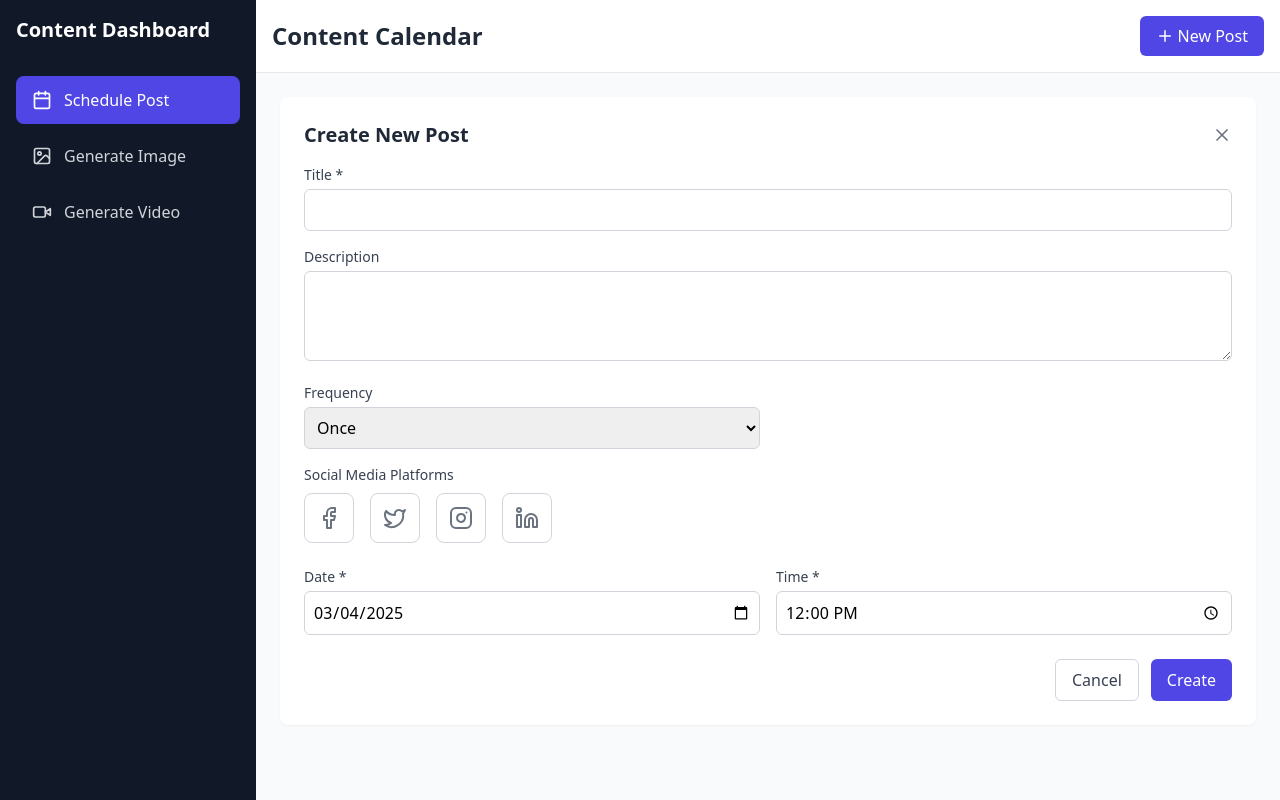
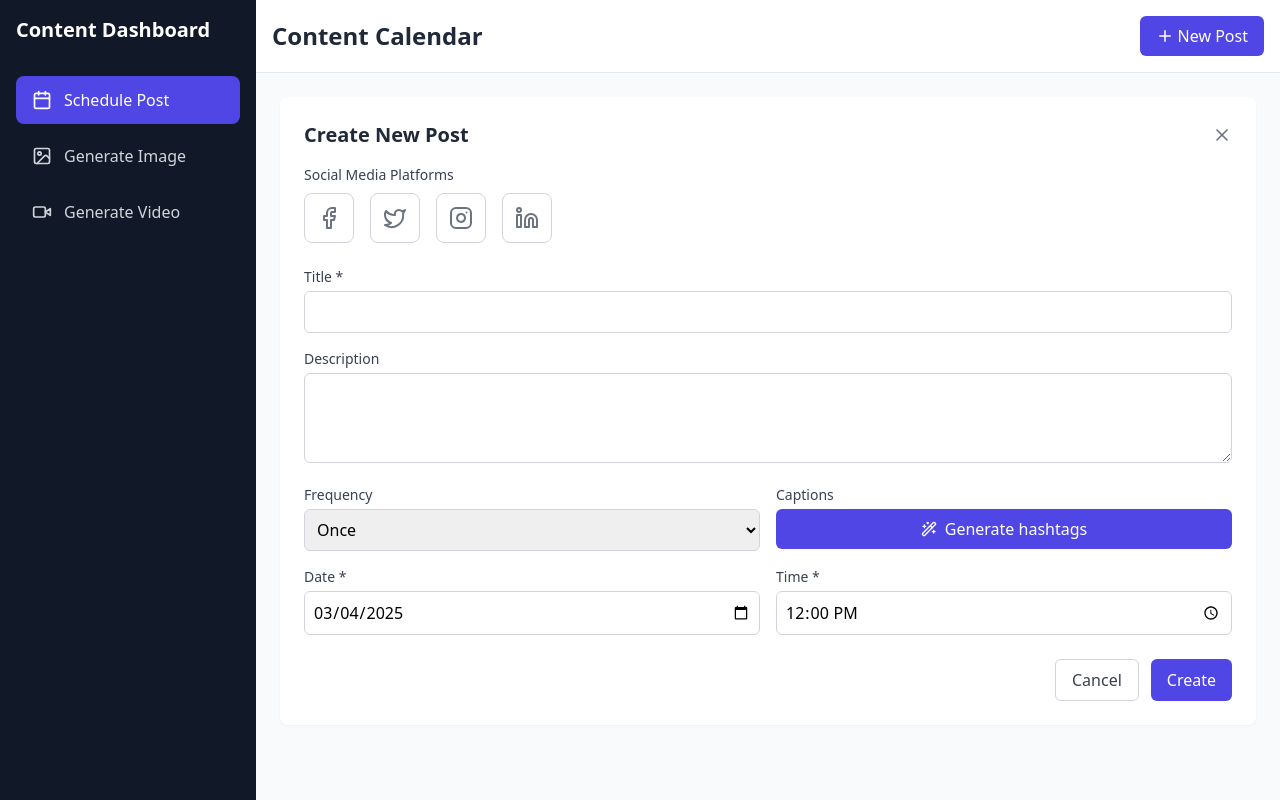
Before and after one commit to miketsg/social-scheduler, a React (Vite) app: page / in a window 1280 px wide. Both pictures are taken after a click on the button "New Post". Built offline with nearby package versions, Linux system fonts and the light colour scheme.

Commit message:
feat: add hashtag caption generator

```diff
--- a/package.json
+++ b/package.json
@@ -10,6 +10,7 @@
     "preview": "vite preview"
   },
   "dependencies": {
+    "@google/generative-ai": "^0.23.0",
     "lucide-react": "^0.344.0",
     "react": "^18.3.1",
     "react-dom": "^18.3.1"
--- a/src/components/PostForm.tsx
+++ b/src/components/PostForm.tsx
@@ -1,6 +1,7 @@
 import React, { useState, useEffect } from 'react';
-import { X, Facebook, Twitter, Instagram, Linkedin } from 'lucide-react';
+import { X, Facebook, Twitter, Instagram, Linkedin, Wand2 } from 'lucide-react';
 import { Post } from '../types';
+import { useHashtagGenerator } from '../hooks/useHashtagGenerator';
 
 interface PostFormProps {
   onSubmit: (post: Post) => void;
@@ -29,6 +30,8 @@ const PostForm: React.FC<PostFormProps> = ({ onSubmit, onCancel, initialData })
     { id: 'instagram', name: 'Instagram', icon: Instagram },
     { id: 'linkedin', name: 'LinkedIn', icon: Linkedin },
   ];
+
+  const { isGenerating, generateHashtags, error } = useHashtagGenerator();
 
   useEffect(() => {
     if (initialData) {
@@ -61,6 +64,21 @@ const PostForm: React.FC<PostFormProps> = ({ onSubmit, onCancel, initialData })
     });
   };
 
+  const handleGenerateHashtags = async (e: React.MouseEvent) => {
+    e.preventDefault();
+    if (!description) {
+      alert('Please add a description first');
+      return;
+    }
+
+    try {
+      const hashtags = await generateHashtags(description);
+      setDescription(prev => `${prev}\n\n${hashtags}`);
+    } catch (error) {
+      alert('Failed to generate hashtags. Please try again.');
+    }
+  };
+
   return (
     <div className="p-6 mb-6 bg-white rounded-lg shadow-sm">
       <div className="flex items-center justify-between mb-4">
@@ -76,6 +94,37 @@ const PostForm: React.FC<PostFormProps> = ({ onSubmit, onCancel, initialData })
       </div>
 
       <form onSubmit={handleSubmit}>
+      <div className="mb-6">
+          <label className="block mb-2 text-sm font-medium text-gray-700">
+            Social Media Platforms
+          </label>
+          <div className="flex space-x-4">
+            {platforms.map((platform) => (
+              <button
+                key={platform.id}
+                type="button"
+                onClick={() => {
+                  setSelectedPlatforms(prev =>
+                    prev.includes(platform.id)
+                      ? prev.filter(id => id !== platform.id)
+                      : [...prev, platform.id]
+                  );
+                }}
+                className={`p-3 rounded-lg border ${
+                  selectedPlatforms.includes(platform.id)
+                    ? 'border-indigo-600 bg-indigo-50'
+                    : 'border-gray-300 hover:border-gray-400'
+                }`}
+              >
+                <platform.icon size={24} className={
+                  selectedPlatforms.includes(platform.id) ? 'text-indigo-600' : 'text-gray-500'
+                } />
+              </button>
+            ))}
+          </div>
+        </div>
+
+
         <div className="mb-4">
           <label htmlFor="title" className="block mb-1 text-sm font-medium text-gray-700">
             Title *
@@ -122,37 +171,29 @@ const PostForm: React.FC<PostFormProps> = ({ onSubmit, onCancel, initialData })
               <option value="monthly">Monthly</option>
             </select>
           </div>
+
+          <div>
+          <label htmlFor="frequency" className="block mb-1 text-sm font-medium text-gray-700">
+              Captions
+            </label>
+          <button
+            onClick={handleGenerateHashtags}
+            disabled={isGenerating}
+            className={`w-full px-4 py-2 text-white rounded-md transition-colors flex items-center justify-center gap-2 ${
+              isGenerating
+                ? 'bg-indigo-400 cursor-not-allowed'
+                : 'bg-indigo-600 hover:bg-indigo-700'
+            }`}
+          >
+            <Wand2 size={16} />
+            {isGenerating ? 'Generating...' : 'Generate hashtags'}
+          </button>
+          {error && (
+            <p className="mt-2 text-sm text-red-600">{error}</p>
+          )}
+          </div>
         </div>
 
-        <div className="mb-6">
-          <label className="block mb-2 text-sm font-medium text-gray-700">
-            Social Media Platforms
-          </label>
-          <div className="flex space-x-4">
-            {platforms.map((platform) => (
-              <button
-                key={platform.id}
-                type="button"
-                onClick={() => {
-                  setSelectedPlatforms(prev =>
-                    prev.includes(platform.id)
-                      ? prev.filter(id => id !== platform.id)
-                      : [...prev, platform.id]
-                  );
-                }}
-                className={`p-3 rounded-lg border ${
-                  selectedPlatforms.includes(platform.id)
-                    ? 'border-indigo-600 bg-indigo-50'
-                    : 'border-gray-300 hover:border-gray-400'
-                }`}
-              >
-                <platform.icon size={24} className={
-                  selectedPlatforms.includes(platform.id) ? 'text-indigo-600' : 'text-gray-500'
-                } />
-              </button>
-            ))}
-          </div>
-        </div>
 
         <div className="grid grid-cols-2 gap-4 mb-6">
           <div>
--- /dev/null
+++ b/src/hooks/useHashtagGenerator.ts
@@ -0,0 +1,60 @@
+import { useState } from 'react';
+import { GoogleGenerativeAI } from '@google/generative-ai';
+
+interface UseHashtagGeneratorReturn {
+  isGenerating: boolean;
+  generateHashtags: (description: string) => Promise<string>;
+  error: string | null;
+}
+
+export const useHashtagGenerator = (): UseHashtagGeneratorReturn => {
+  const [isGenerating, setIsGenerating] = useState(false);
+  const [error, setError] = useState<string | null>(null);
+
+  const generateHashtags = async (description: string): Promise<string> => {
+    if (!description) {
+      throw new Error('Description is required');
+    }
+
+    if (!import.meta.env.VITE_GEMINI_API_KEY) {
+      throw new Error('API key is not configured');
+    }
+
+    setIsGenerating(true);
+    setError(null);
+
+    try {
+      const genAI = new GoogleGenerativeAI(import.meta.env.VITE_GEMINI_API_KEY);
+      const model = genAI.getGenerativeModel({ model: "gemini-2.0-flash" });
+
+      // Generate hashtags
+      const prompt = `Generate 5-10 relevant hashtags for the following social media post. Return only the hashtags, separated by spaces, without any additional text or explanation:\n\n${description}`;
+
+      const result = await model.generateContent({
+        contents: [{ role: "user", parts: [{ text: prompt }] }],
+
+      });
+
+      const response = await result.response;
+      const text = response.text();
+
+      if (!text) {
+        throw new Error('Failed to generate hashtags');
+      }
+
+      return text.trim();
+    } catch (error) {
+      const errorMessage = error instanceof Error ? error.message : 'Failed to generate hashtags';
+      setError(errorMessage);
+      throw error;
+    } finally {
+      setIsGenerating(false);
+    }
+  };
+
+  return {
+    isGenerating,
+    generateHashtags,
+    error
+  };
+};
```
Also changed, not shown: 1 other file (tests, documents, lock files or other folders).
